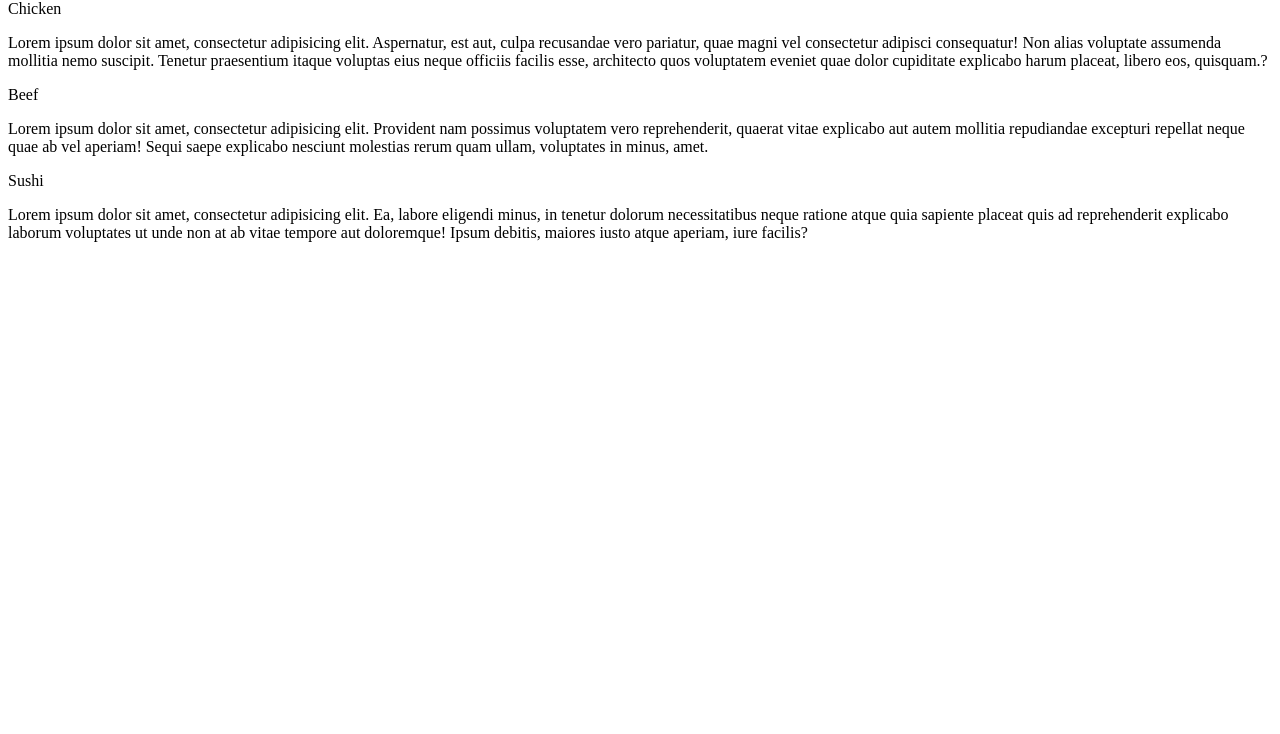
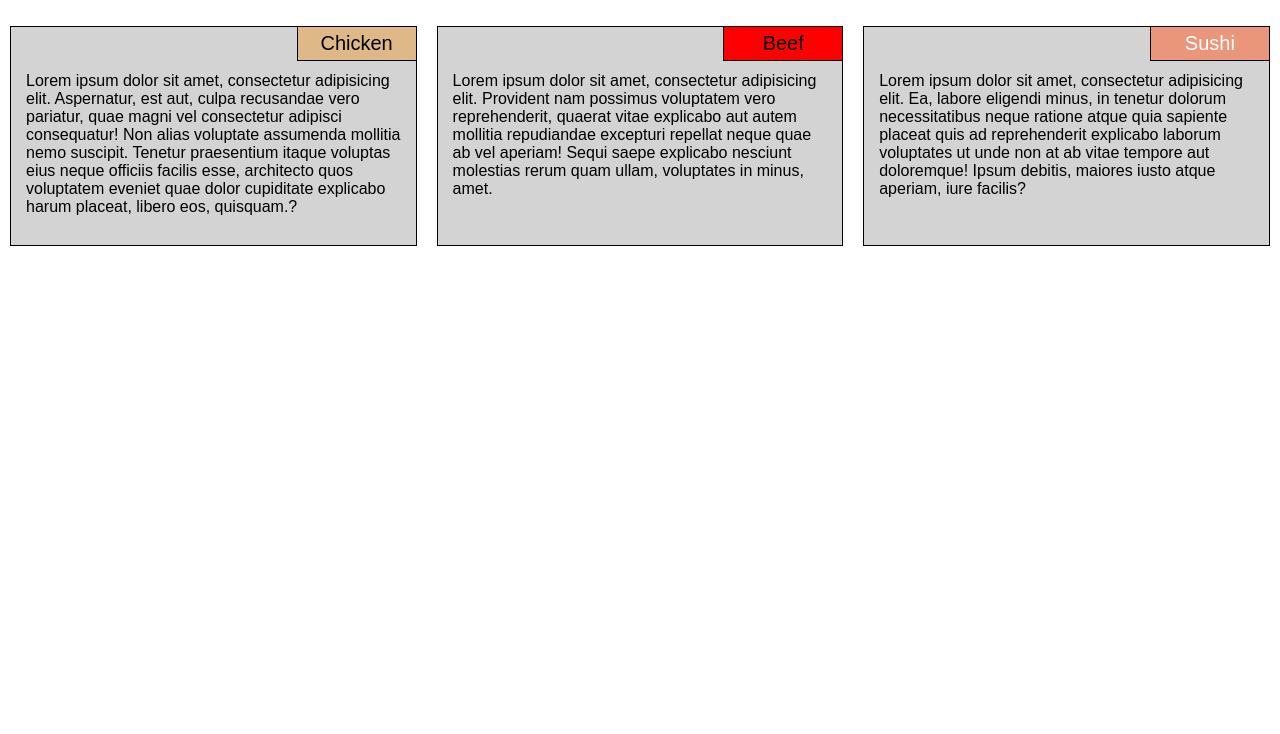
Before and after one commit to jal65/coursera_HTML-CSS-js-webdev, a plain HTML site: page module2-solution/our_menu.html in a window 1280 px wide. Shown: the part 66-800 px from the top of the page. Drawn offline with Linux system fonts and the light colour scheme.

Commit message:
corretion css filename

```diff
--- a/module2-solution/our_menu.html
+++ b/module2-solution/our_menu.html
@@ -6,7 +6,7 @@
     <meta name="viewport" content="width=device-width, initial-scale=1">
     <title>Our Menu</title>
     <style></style>
-    <link rel="stylesheet" href="css/style006.css"> </head>
+    <link rel="stylesheet" href="css/our_menu.css"> </head>
 
 <body>
     <h1>Our Menu</h1>
```
